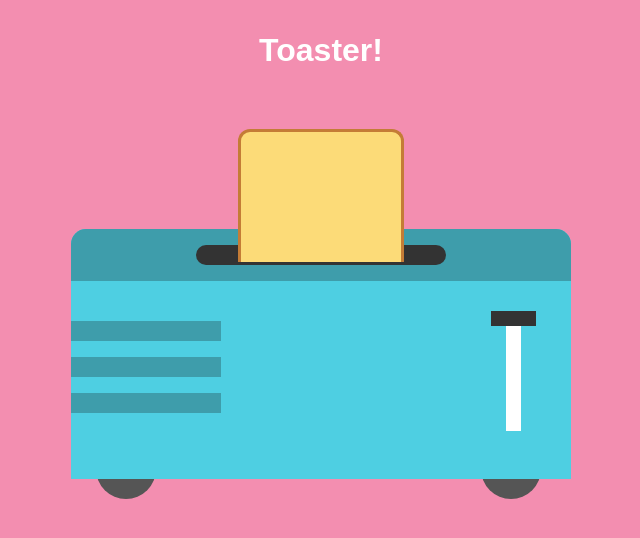
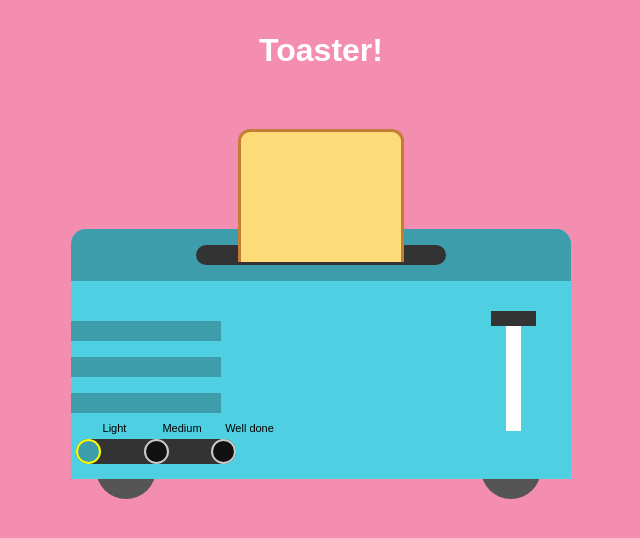
Before and after one commit to danielvanc/toaster, a React (Create React App) app: page / in a window 1280 px wide. Shown: the top 538 px of the page, without its empty margins (319-959 px from the left). Built offline with nearby package versions, Linux system fonts and the light colour scheme.

Commit message:
Add a heat level bar

```diff
--- /dev/null
+++ b/src/components/HeatLevel.css.js
@@ -0,0 +1,33 @@
+import styled from 'styled-components'
+
+export const HeatLevelBar = styled.ul`
+  background: ${props => props.theme.lightGrey};
+  border-radius: 25px;
+  display: inline-flex;
+  justify-content: space-between;
+  height: 25px;
+  width: 160px;
+  bottom: 15px;
+  left: 5px;
+  list-style: none;
+  position: absolute;
+  span {
+      font-size: 11px;
+      position: absolute;
+      top: -19px;
+      width: 52px;
+  }
+  button {
+    background: #111;
+    border: 2px solid #ccc;
+    border-radius: 50%;
+    cursor: pointer;
+    position: relative;
+    height: 25px;
+    width: 25px;
+    &.active {
+      background: ${props => props.theme.darkBlue};
+      border: 2px solid yellow;
+    }
+  }
+`
--- /dev/null
+++ b/src/components/HeatLevel.js
@@ -0,0 +1,16 @@
+import React, { Component } from 'react';
+import { HeatLevelBar } from './HeatLevel.css'
+
+class HeatLevel extends Component {
+  render() {
+    return (
+      <HeatLevelBar theme={this.props.theme}>
+        <li><button className="active"><span>Light</span></button></li>
+        <li><button><span>Medium</span></button></li>
+        <li><button><span>Well done</span></button></li>
+      </HeatLevelBar>
+    );
+  }
+}
+
+export default HeatLevel;
--- a/src/components/toaster.js
+++ b/src/components/toaster.js
@@ -1,6 +1,7 @@
 import React, { Component } from 'react';
-import { Toaster } from './toaster.css'
-import Toast from './toast'
+import HeatLevel from './HeatLevel'
+import { Toaster } from './toaster.css';
+import Toast from './toast';
 
 class toaster extends Component {
   constructor(props) {
@@ -31,6 +32,7 @@ class toaster extends Component {
           <span className="bar"></span>
           <span className="bar"></span>
         </span>
+        <HeatLevel theme={this.props.theme} />
         <span className="lever">
           <button
             onClick={this.handleLeverClick} className="handle"
```
